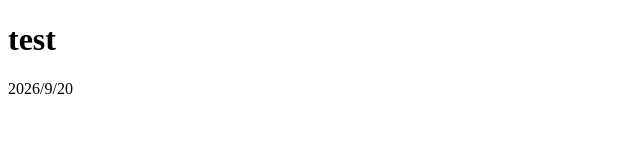
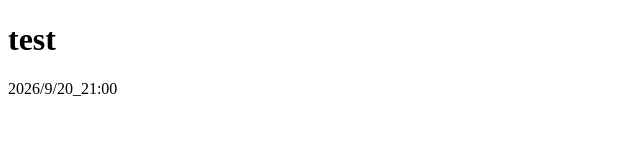
Before and after one commit to Daichish/daichi_app1, a plain HTML site: page test.html in a window 1280 px wide. Shown: the full height of the page, 0-640 px from the left. Drawn offline with Linux system fonts and the light colour scheme.

Commit message:
test:add time to test.html

```diff
--- a/test.html
+++ b/test.html
@@ -7,6 +7,6 @@
 </head>
 <body>
         <h1>test</h1>
-        <p>2026/9/20</p>
+        <p>2026/9/20_21:00</p>
 </body>
 </html>
```
